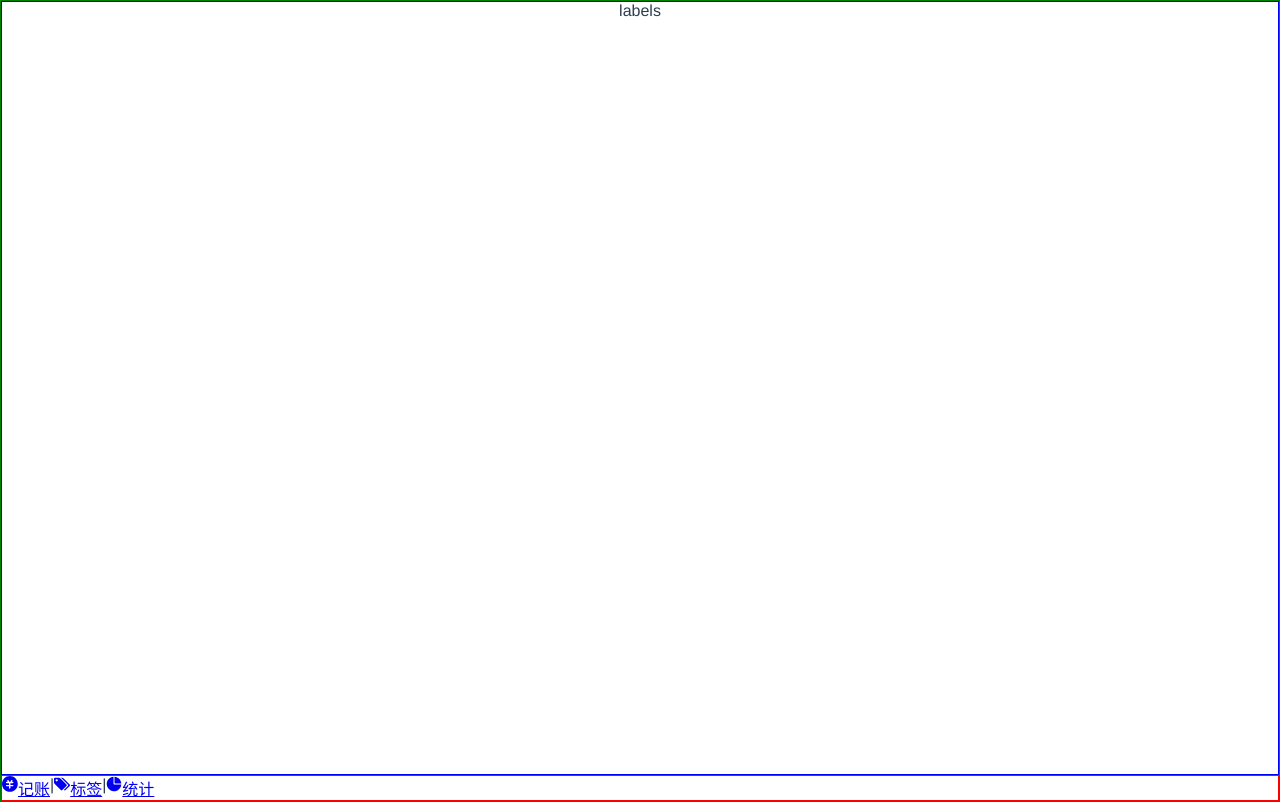
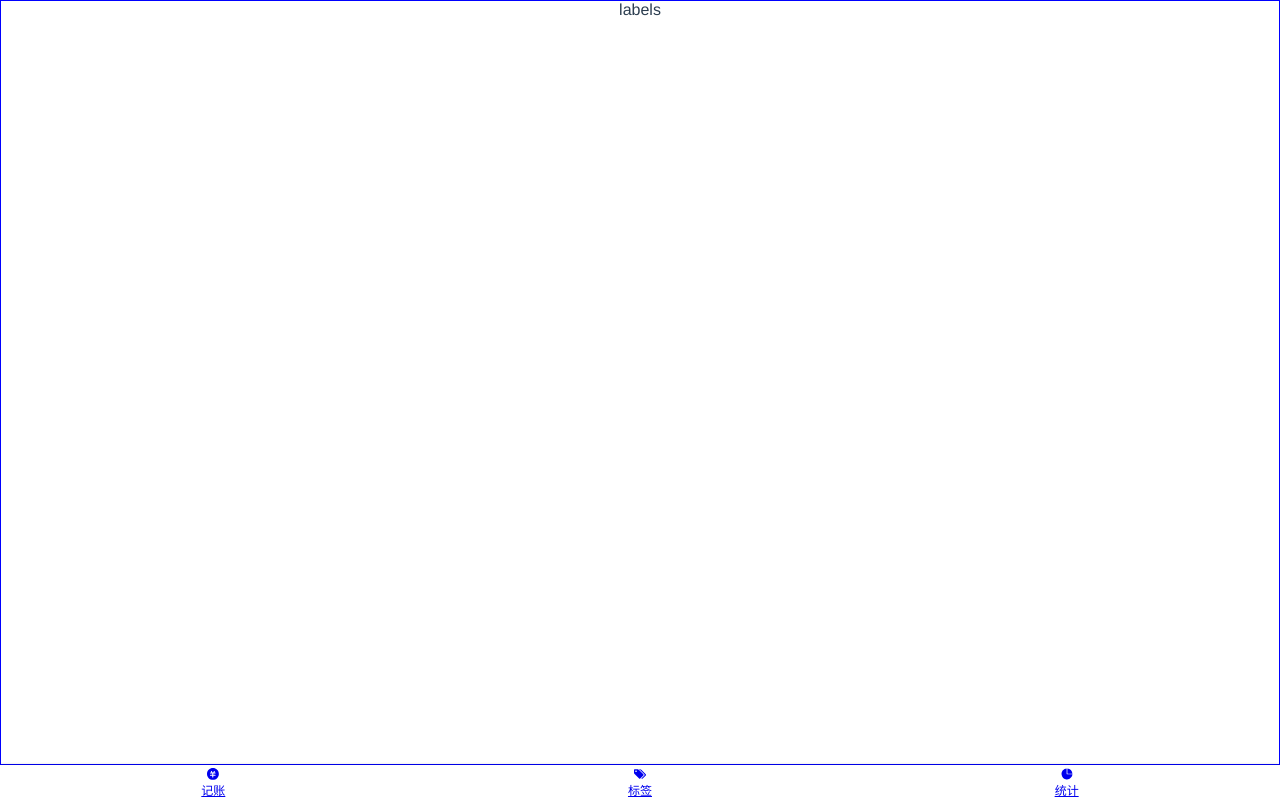
Before and after one commit to A-Tione/t-money, a Vue app: page /#/labels in a window 1280 px wide. Built offline with nearby package versions, Linux system fonts and the light colour scheme.

Commit message:
添加nav样式

```diff
--- a/src/components/Layout.vue
+++ b/src/components/Layout.vue
@@ -25,7 +25,6 @@
 
 <style lang="scss" scoped>
     .nav-rapper {
-        border: 1px solid green;
         display: flex;
         flex-direction: column;
         height: 100vh;
--- a/src/components/Nav.vue
+++ b/src/components/Nav.vue
@@ -1,16 +1,14 @@
 <template>
     <div class="nav-box">
-        <router-link class="link" to="/money">
+        <router-link active-class="selected" class="link" to="/money">
             <Icon name="money"></Icon>
             记账
         </router-link>
-        |
-        <router-link class="link" to="/labels">
+        <router-link active-class="selected" class="link" to="/labels">
             <Icon name="label"></Icon>
             标签
         </router-link>
-        |
-        <router-link class="link" to="/statis">
+        <router-link active-class="selected" class="link" to="/statis">
             <Icon name="statis"></Icon>
             统计
         </router-link>
@@ -36,9 +34,23 @@
 <style lang="scss" scoped>
     .nav-box {
         display: flex;
-        border: 1px solid red;
-        .link {
+        box-shadow: 0 0 3px rgba(0, 0, 0, 0.25);
+        flex-direction: row;
+        font-size: 12px;
+        > .link {
+            padding: 2px 0;
+            width: 33.33333%;
             display: flex;
+            justify-content: center;
+            align-items: center;
+            flex-direction: column;
+            .icon {
+                width: 32px;
+                height: 32px;
+            }
+        }
+        > .item.selected {
+            color: red;
         }
     }
 
--- a/vue.config.js
+++ b/vue.config.js
@@ -1,4 +1,3 @@
-/** eslint disabled  **/
 const path = require('path')
 module.exports = {
   lintOnSave: false,
```
